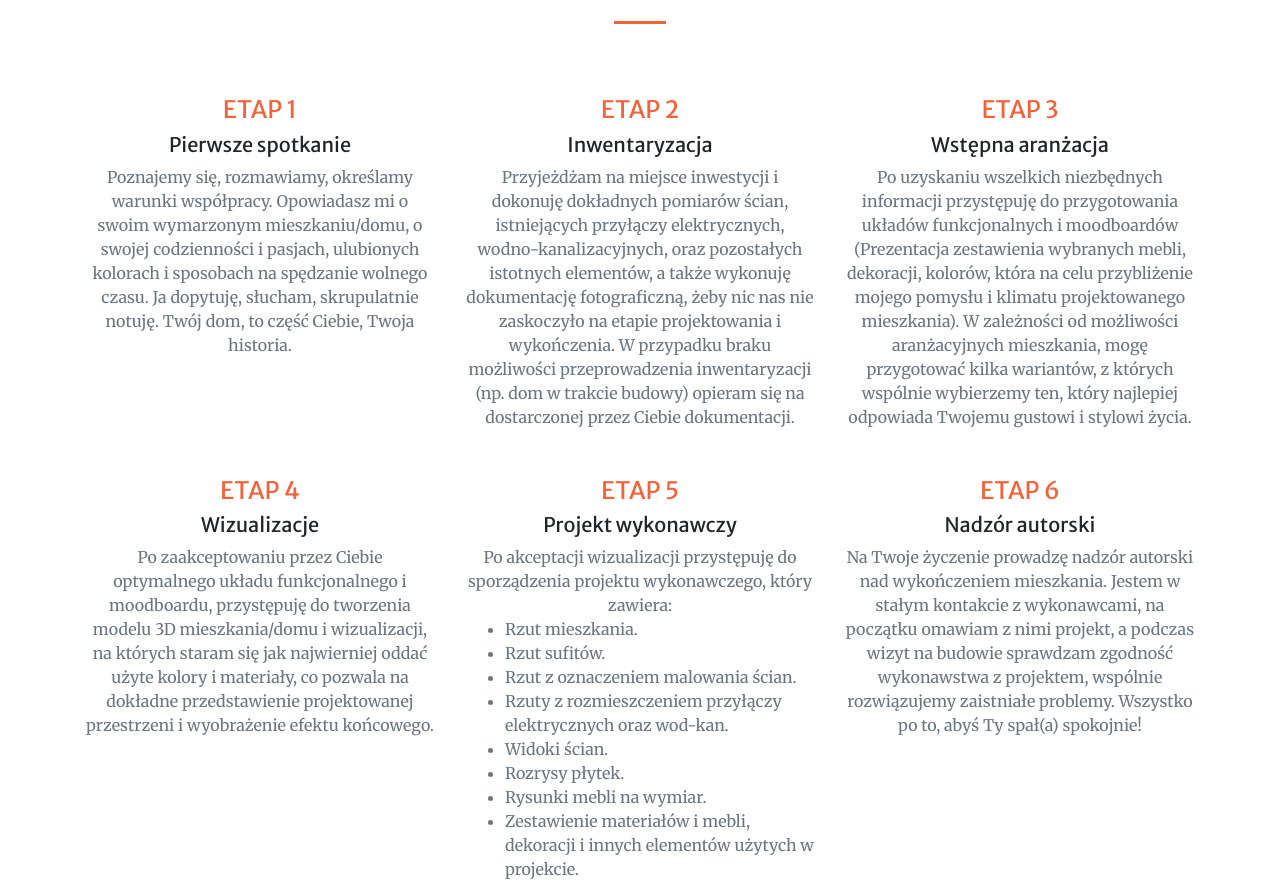
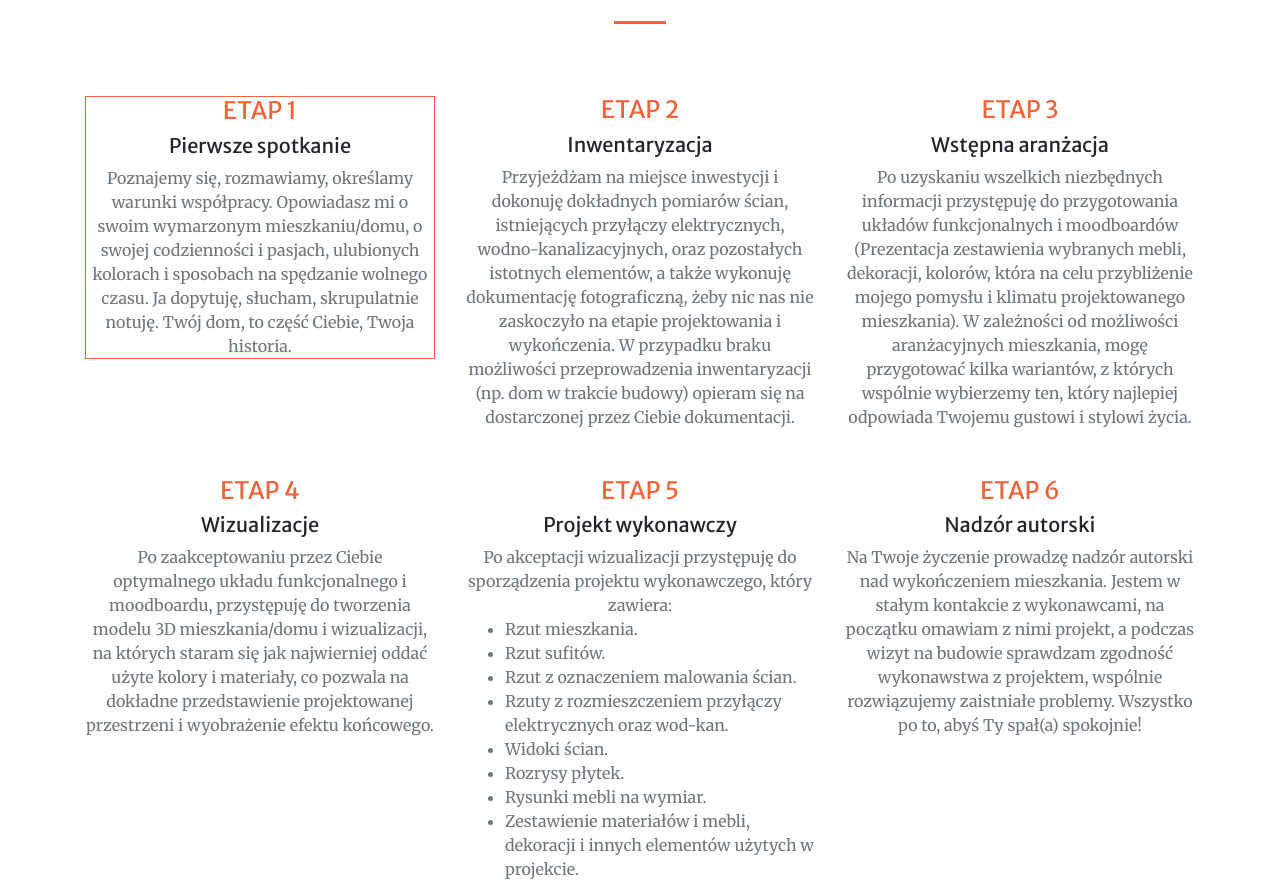
Before and after one commit to art-monkey/art-monkey.github.io, a website: page index.html in a window 1280 px wide. Shown: the part 1726-2622 px from the top of the page. Drawn offline with Linux system fonts and the light colour scheme.

Commit message:
border primary

```diff
--- a/index.html
+++ b/index.html
@@ -102,7 +102,7 @@
       <hr class="divider my-4">
       <div class="row">
         <div class="col-lg-4 col-md-6 text-center">
-          <div class="mt-5 border-primary">
+          <div class="mt-5 border border-primary">
             <!-- <i class="fas fa-laptop-code fa-4x text-primary mb-4"></i> -->
             <h1 class="h4 mb-2 text-primary">ETAP 1</h1>
             <h3 class="h5 mb-2">Pierwsze spotkanie</h3>
```
